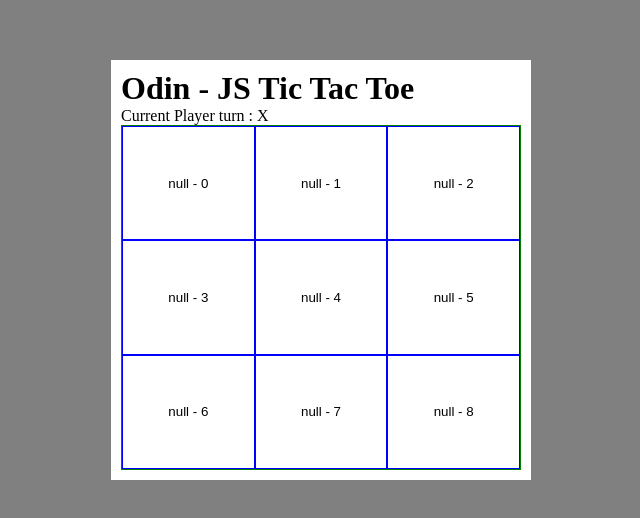
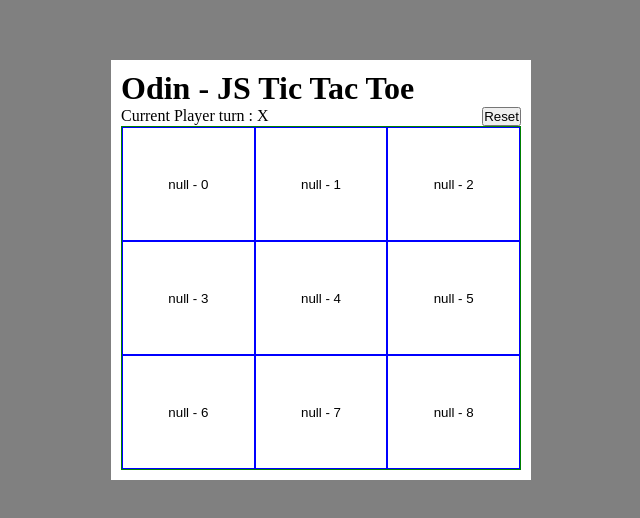
Before and after one commit to SkipperShark/odin-js-tic-tac-toe, a website: page index.html in a window 1280 px wide. Shown: the part 130-648 px from the top of the page, without its empty margins (319-959 px from the left). Drawn offline with Linux system fonts and the light colour scheme.

Commit message:
add reset button (wihout functionality)

```diff
--- a/index.html
+++ b/index.html
@@ -10,7 +10,10 @@
 <body>
   <div class="main">
     <h1>Odin - JS Tic Tac Toe</h1>
-    <p>Current Player turn : <span id="currentMark"></span></p>
+    <div class="options">
+      <p>Current Player turn : <span id="currentMark"></span></p>
+      <button type="button" id="resetButton">Reset</button>
+    </div>
     <ul class="board" id="board">
       <li><button>test</button></li>
     </ul>
--- a/styles.css
+++ b/styles.css
@@ -30,6 +30,11 @@
         "options"
         "board";
 
+    .options {
+        display: flex;
+        justify-content: space-between;
+    }
+
     .board {
         grid-area: board;
         display: grid;
```
